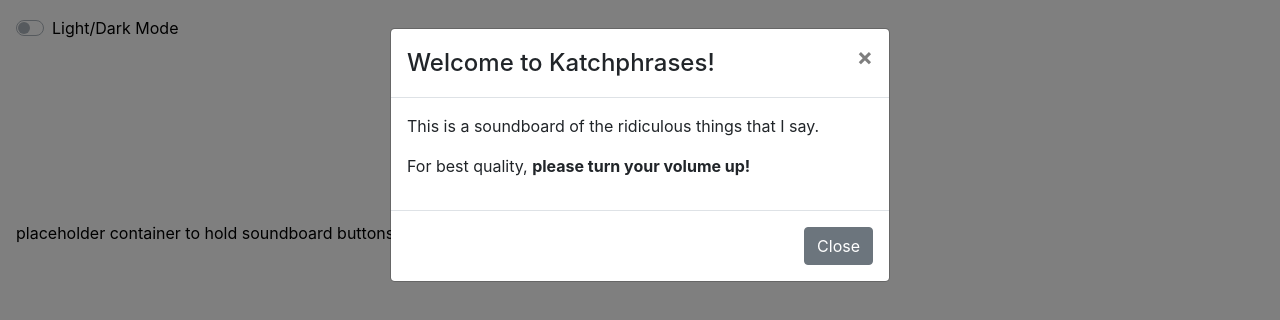
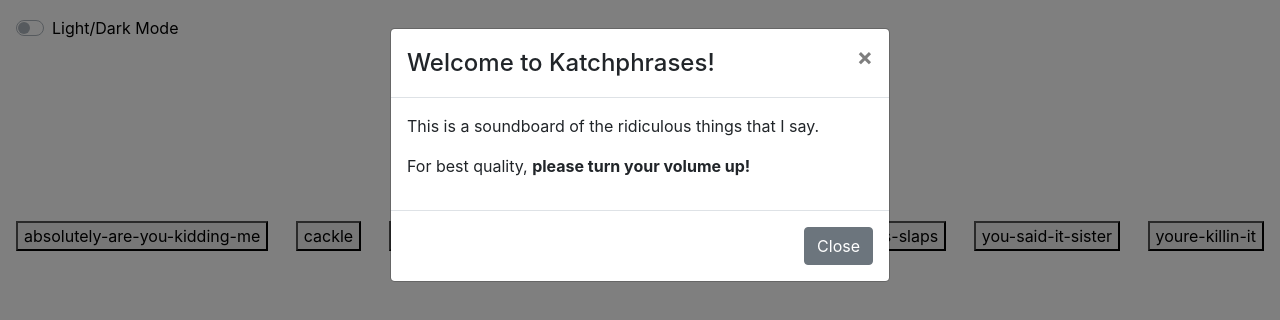
Before and after one commit to klaw772/katchphrases, a React (Create React App) app: page / in a window 1280 px wide. Shown: the top 320 px of the page. Built offline with nearby package versions, Linux system fonts and the light colour scheme.

Commit message:
rendering sound buttons

```diff
--- /dev/null
+++ b/src/components/SoundboardButton/SoundboardButton.js
@@ -0,0 +1,5 @@
+import React from "react";
+
+export const SoundboardButton = ({ anecdote }) => {
+  return <button data-testid="soundboard-button">{anecdote}</button>;
+};
--- /dev/null
+++ b/src/components/SoundboardButtonsContainer/SoundboardButtonsContainer.css
@@ -0,0 +1,4 @@
+.soundboard-buttons-container {
+  display: flex;
+  justify-content: space-between;
+}
--- a/src/components/SoundboardButtonsContainer/SoundboardButtonsContainer.js
+++ b/src/components/SoundboardButtonsContainer/SoundboardButtonsContainer.js
@@ -1,9 +1,23 @@
 import React from "react";
+import { SoundboardButton } from "../SoundboardButton/SoundboardButton";
+import buttonsData from "./buttons.json";
+import "./SoundboardButtonsContainer.css";
 
 export const SoundboardButtonsContainer = () => {
+  const buttons = buttonsData.buttons.map((button) => {
+    return (
+      <SoundboardButton
+        key={button.katchphrase}
+        anecdote={button.katchphrase}
+      />
+    );
+  });
   return (
-    <div>
-      <p>placeholder container to hold soundboard buttons</p>
+    <div
+      data-testid="soundboard-buttons-container"
+      className="soundboard-buttons-container"
+    >
+      {buttons}
     </div>
   );
 };
--- /dev/null
+++ b/src/components/SoundboardButtonsContainer/buttons.json
@@ -0,0 +1,44 @@
+{
+  "buttons": [
+    {
+      "katchphrase": "absolutely-are-you-kidding-me",
+      "anecdote": ""
+    },
+    {
+      "katchphrase": "cackle",
+      "anecdote": ""
+    },
+    {
+      "katchphrase": "heck-yes",
+      "anecdote": ""
+    },
+    {
+      "katchphrase": "hello",
+      "anecdote": ""
+    },
+    {
+      "katchphrase": "its-lit",
+      "anecdote": ""
+    },
+    {
+      "katchphrase": "nice",
+      "anecdote": ""
+    },
+    {
+      "katchphrase": "woo",
+      "anecdote": ""
+    },
+    {
+      "katchphrase": "wow-this-slaps",
+      "anecdote": ""
+    },
+    {
+      "katchphrase": "you-said-it-sister",
+      "anecdote": ""
+    },
+    {
+      "katchphrase": "youre-killin-it",
+      "anecdote": ""
+    }
+  ]
+}
```
Also changed, not shown: 2 other files (tests, documents, lock files or other folders).
